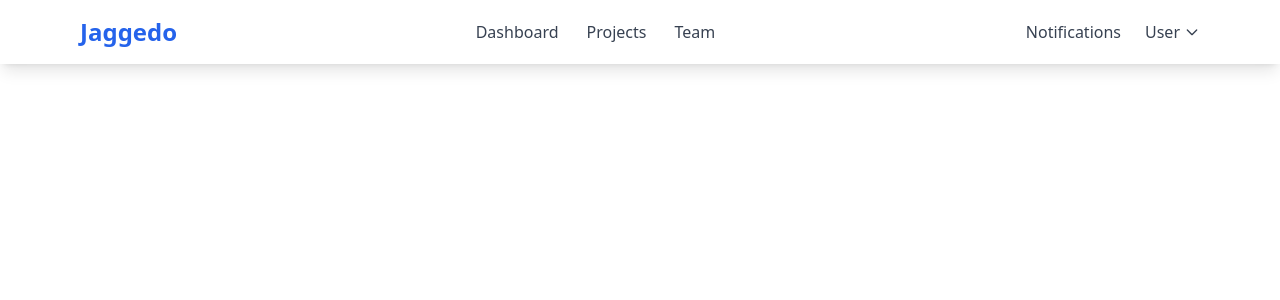
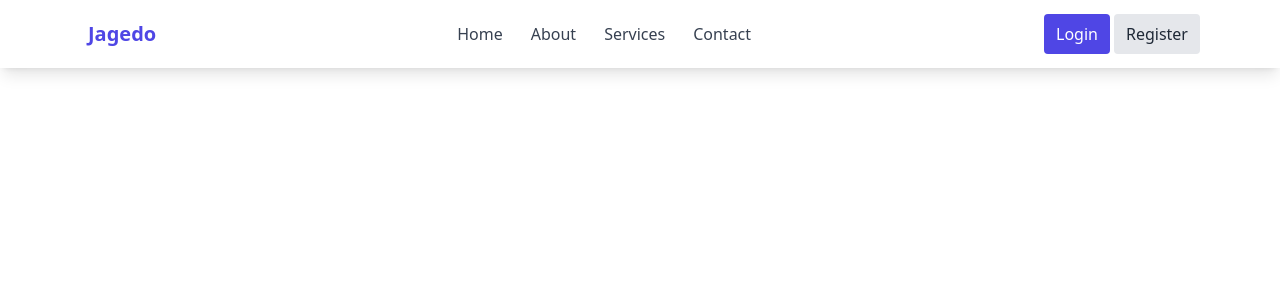
Before and after one commit to coder-ph/Jagedo-Automation, a React (Vite) app: page / in a window 1280 px wide. Shown: the top 300 px of the page. Built offline with nearby package versions, Linux system fonts and the light colour scheme.

Commit message:
initial navbar

```diff
--- a/src/components/Navbar.jsx
+++ b/src/components/Navbar.jsx
@@ -1,51 +1,54 @@
-import React from 'react';
-import { Link } from 'react-router-dom';
+import { useState } from 'react';
+import { Link } from 'react-router-dom'; // or your preferred routing solution
 
 const Navbar = () => {
+  const [isOpen, setIsOpen] = useState(false);
+
   return (
     <nav className="bg-white shadow-lg">
       <div className="max-w-6xl mx-auto px-4">
         <div className="flex justify-between">
-          {/* Logo/Brand */}
-          <div className="flex items-center py-4">
-            <Link to="/" className="flex items-center">
-              <span className="text-2xl font-bold text-blue-600">Jaggedo</span>
-            </Link>
+          {/* Logo and brand name */}
+          <div className="flex space-x-4">
+            <div>
+              <Link to="/" className="flex items-center py-5 px-2 text-gray-700 hover:text-gray-900">
+                <span className="font-bold text-xl text-indigo-600">Jagedo</span>
+              </Link>
+            </div>
           </div>
 
-          {/* Primary Nav */}
+          {/* Primary nav */}
           <div className="hidden md:flex items-center space-x-1">
-            <Link to="/dashboard" className="px-3 py-2 text-gray-700 hover:text-blue-600">
-              Dashboard
-            </Link>
-            <Link to="/projects" className="px-3 py-2 text-gray-700 hover:text-blue-600">
-              Projects
-            </Link>
-            <Link to="/team" className="px-3 py-2 text-gray-700 hover:text-blue-600">
-              Team
-            </Link>
+            <Link to="/" className="py-5 px-3 text-gray-700 hover:text-gray-900">Home</Link>
+            <Link to="/about" className="py-5 px-3 text-gray-700 hover:text-gray-900">About</Link>
+            <Link to="/services" className="py-5 px-3 text-gray-700 hover:text-gray-900">Services</Link>
+            <Link to="/contact" className="py-5 px-3 text-gray-700 hover:text-gray-900">Contact</Link>
           </div>
 
-          {/* Secondary Nav */}
-          <div className="hidden md:flex items-center space-x-3">
-            <button className="px-3 py-2 text-gray-700 hover:text-blue-600">
-              Notifications
-            </button>
-            <div className="relative">
-              <button className="flex items-center text-gray-700 hover:text-blue-600">
-                <span className="mr-1">User</span>
-                <svg className="w-4 h-4" fill="none" stroke="currentColor" viewBox="0 0 24 24">
-                  <path strokeLinecap="round" strokeLinejoin="round" strokeWidth={2} d="M19 9l-7 7-7-7" />
-                </svg>
-              </button>
-            </div>
+          {/* Secondary nav */}
+          <div className="hidden md:flex items-center space-x-1">
+            <Link to="/login" className="py-2 px-3 bg-indigo-600 text-white rounded hover:bg-indigo-700 transition duration-300">Login</Link>
+            <Link to="/register" className="py-2 px-3 bg-gray-200 text-gray-800 rounded hover:bg-gray-300 transition duration-300">Register</Link>
           </div>
 
           {/* Mobile button */}
           <div className="md:hidden flex items-center">
-            <button className="mobile-menu-button">
-              <svg className="w-6 h-6" fill="none" stroke="currentColor" viewBox="0 0 24 24">
-                <path strokeLinecap="round" strokeLinejoin="round" strokeWidth={2} d="M4 6h16M4 12h16M4 18h16" />
+            <button
+              onClick={() => setIsOpen(!isOpen)}
+              className="mobile-menu-button p-2 focus:outline-none"
+            >
+              <svg
+                className="w-6 h-6 text-gray-700"
+                xmlns="http://www.w3.org/2000/svg"
+                fill="none"
+                viewBox="0 0 24 24"
+                stroke="currentColor"
+              >
+                {isOpen ? (
+                  <path strokeLinecap="round" strokeLinejoin="round" strokeWidth={2} d="M6 18L18 6M6 6l12 12" />
+                ) : (
+                  <path strokeLinecap="round" strokeLinejoin="round" strokeWidth={2} d="M4 6h16M4 12h16M4 18h16" />
+                )}
               </svg>
             </button>
           </div>
@@ -53,16 +56,15 @@ const Navbar = () => {
       </div>
 
       {/* Mobile menu */}
-      <div className="mobile-menu hidden md:hidden">
-        <Link to="/dashboard" className="block px-2 py-4 text-sm hover:bg-gray-200">
-          Dashboard
-        </Link>
-        <Link to="/projects" className="block px-2 py-4 text-sm hover:bg-gray-200">
-          Projects
-        </Link>
-        <Link to="/team" className="block px-2 py-4 text-sm hover:bg-gray-200">
-          Team
-        </Link>
+      <div className={`md:hidden ${isOpen ? 'block' : 'hidden'}`}>
+        <Link to="/" className="block py-2 px-4 text-sm hover:bg-gray-200">Home</Link>
+        <Link to="/about" className="block py-2 px-4 text-sm hover:bg-gray-200">About</Link>
+        <Link to="/services" className="block py-2 px-4 text-sm hover:bg-gray-200">Services</Link>
+        <Link to="/contact" className="block py-2 px-4 text-sm hover:bg-gray-200">Contact</Link>
+        <div className="border-t border-gray-200 pt-2 pb-3">
+          <Link to="/login" className="block py-2 px-4 text-sm bg-indigo-600 text-white rounded mx-2 mb-2 text-center">Login</Link>
+          <Link to="/register" className="block py-2 px-4 text-sm bg-gray-200 text-gray-800 rounded mx-2 text-center">Register</Link>
+        </div>
       </div>
     </nav>
   );
```
